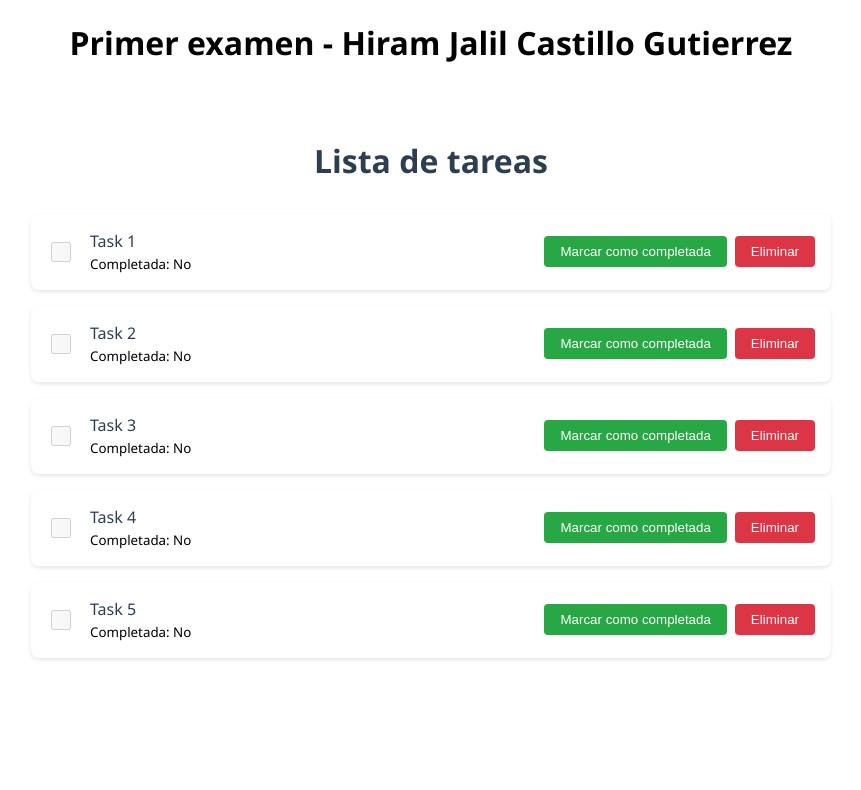
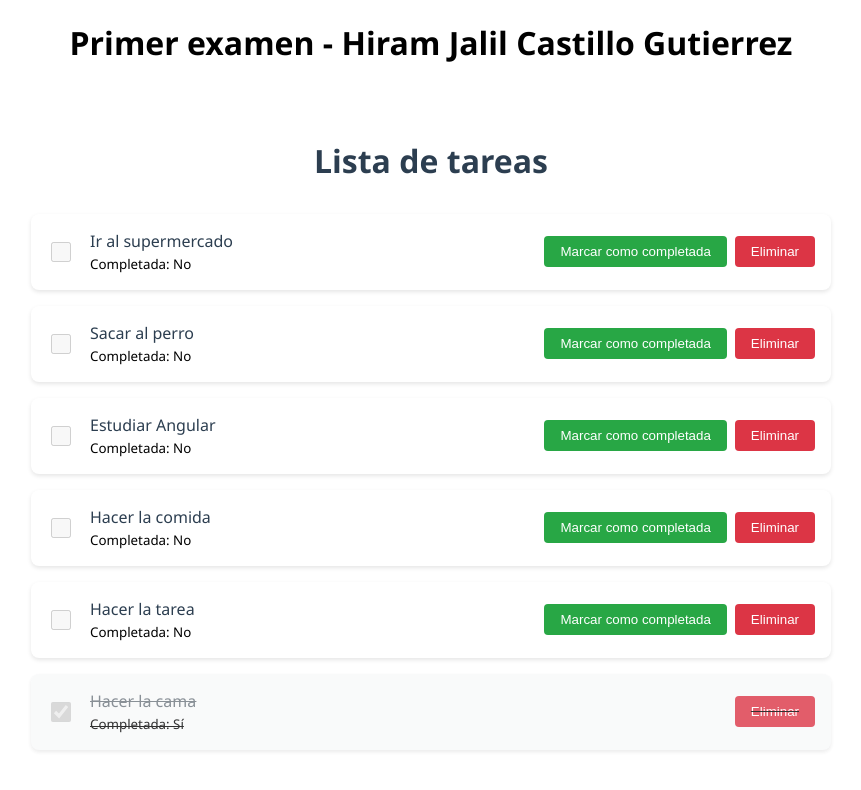
Before and after one commit to hiramcastillo36/primer-examen-escalables, an Angular app: page / in a window 1280 px wide. Shown: the top 790 px of the page, without its empty margins (209-1070 px from the left). Built offline with nearby package versions, Linux system fonts and the light colour scheme.

Commit message:
feat: add tasks

```diff
--- a/src/app/app.component.ts
+++ b/src/app/app.component.ts
@@ -12,11 +12,12 @@ import { Task } from './interfaces/task.interface';
 export class AppComponent {
 
   tasks: Task[] = [
-    { id: 1, title: 'Task 1', completed: false },
-    { id: 2, title: 'Task 2', completed: false },
-    { id: 3, title: 'Task 3', completed: false },
-    { id: 4, title: 'Task 4', completed: false },
-    { id: 5, title: 'Task 5', completed: false },
+    { id: 1, title: 'Ir al supermercado', completed: false },
+    { id: 2, title: 'Sacar al perro', completed: false },
+    { id: 3, title: 'Estudiar Angular', completed: false },
+    { id: 4, title: 'Hacer la comida', completed: false },
+    { id: 5, title: 'Hacer la tarea', completed: false },
+    { id: 6, title: 'Hacer la cama', completed: true }
   ];
 
   deleteTask(taskId: number): void {
```
